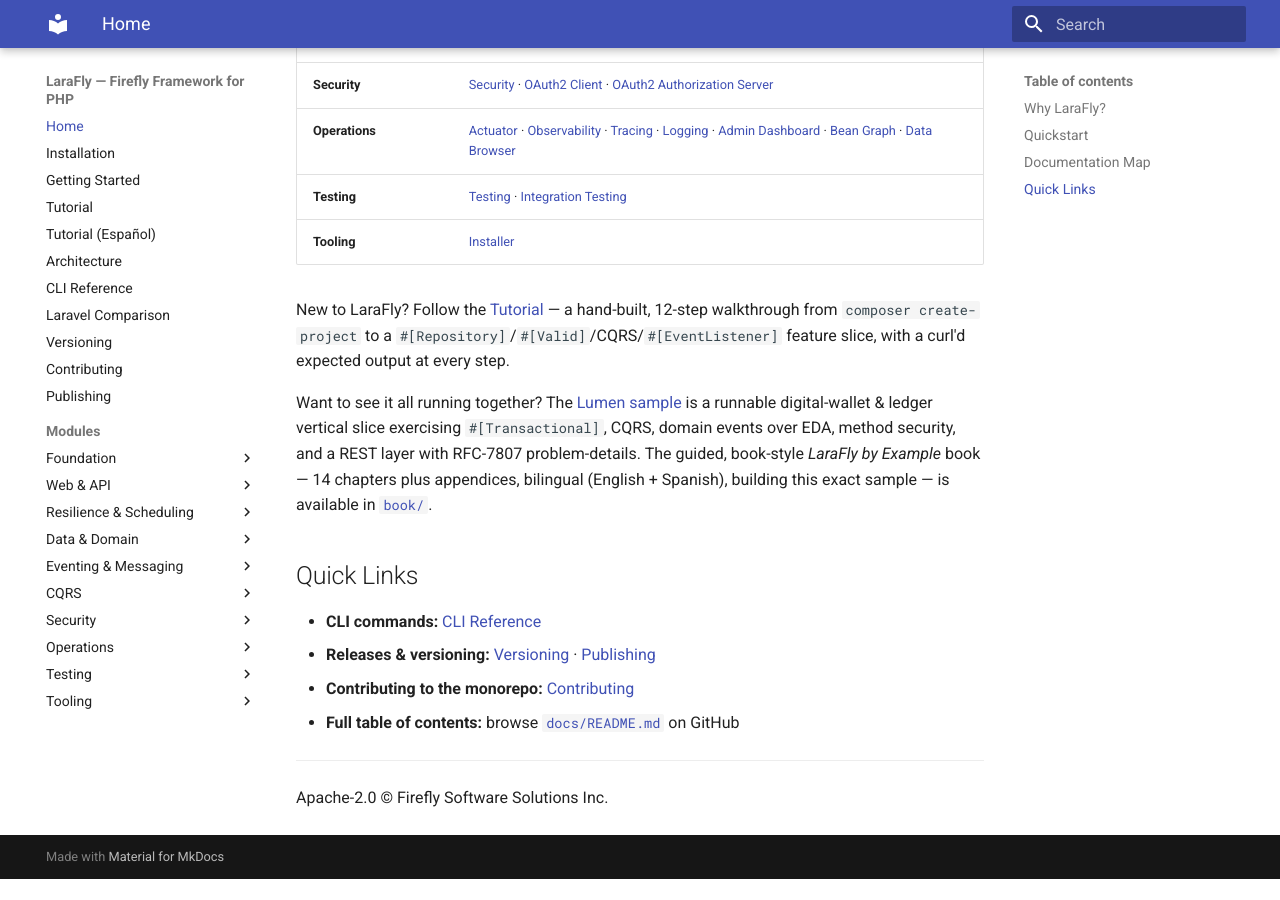
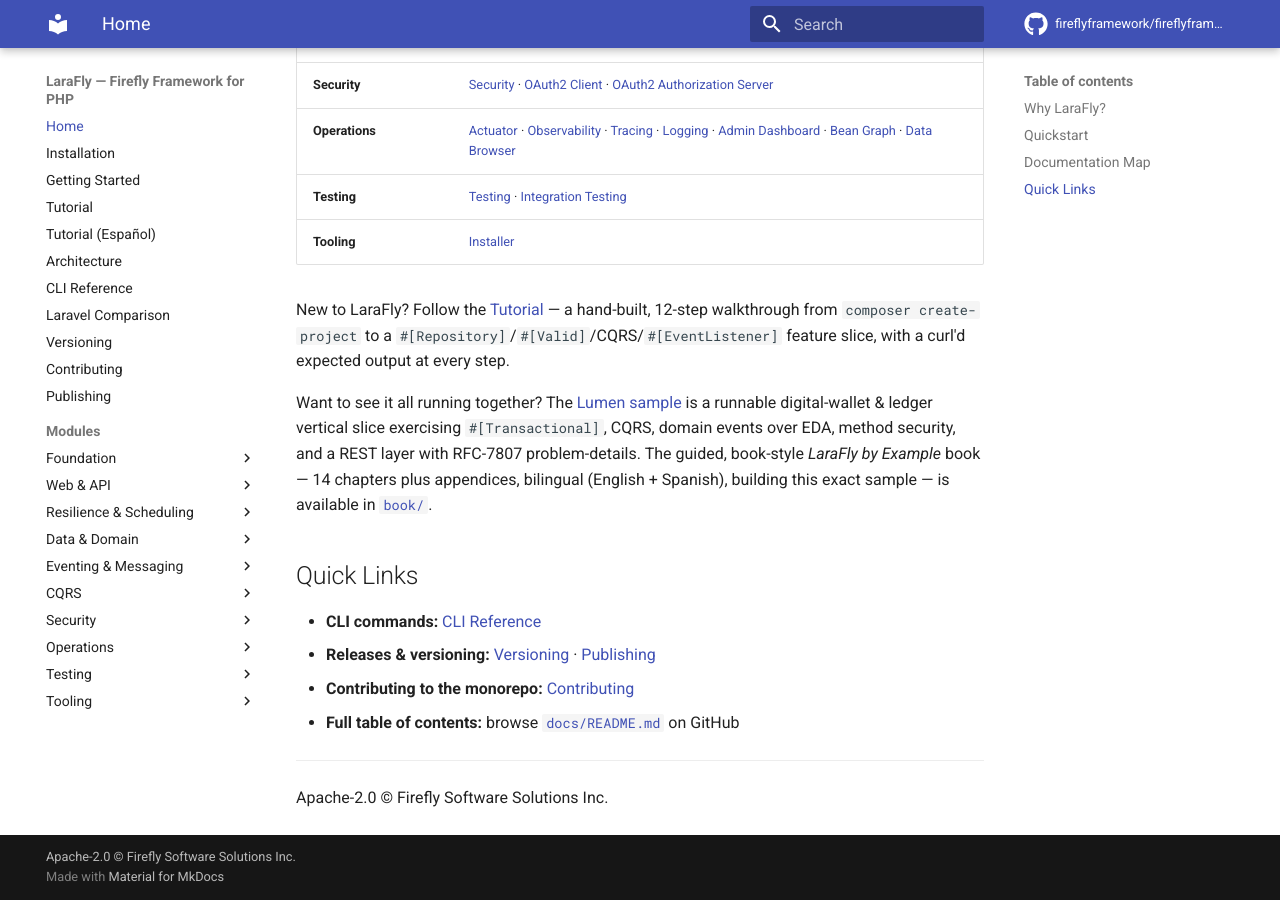
Before and after one commit to fireflyframework/fireflyframework-php, an MkDocs documentation site: the page built from docs/index.md, in a window 1280 px wide and 900 px high, scrolled down 2425 px. Built offline with MkDocs 1.6.1 and Material for MkDocs 9.7.7, drawn with Linux system fonts in a browser that asks for light colours; comment, search, counter and statistics services are not loaded; before the commit the page ends 3304 px from its top, so only the background shows below that.

Commit message:
docs(site): the published site declares its canonical URL, its repository and an edit link

```diff
--- a/mkdocs.yml
+++ b/mkdocs.yml
@@ -1,5 +1,13 @@
 site_name: LaraFly — Firefly Framework for PHP
 site_description: Spring Boot's cohesion, native to Laravel.
+# The published site (GitHub Pages, from the gh-pages branch `mkdocs gh-deploy` writes). site_url is what
+# gives every page a canonical link and the search index its absolute paths; without it Material emits
+# relative canonicals and a page opened from a search engine can resolve its own links to the wrong host.
+site_url: https://fireflyframework.github.io/fireflyframework-php/
+repo_url: https://github.com/fireflyframework/fireflyframework-php
+repo_name: fireflyframework/fireflyframework-php
+edit_uri: edit/main/docs/
+copyright: Apache-2.0 © Firefly Software Solutions Inc.
 # Internal design docs (specs/plans) live under docs/superpowers/ and must never
 # be built into the published site. They are also git-ignored from the repo.
 exclude_docs: |
@@ -8,8 +16,11 @@
   README.md
 theme:
   name: material
+  icon:
+    repo: fontawesome/brands/github
   features:
     - navigation.sections
+    - navigation.top
     - content.code.copy
 markdown_extensions:
   - admonition
```
